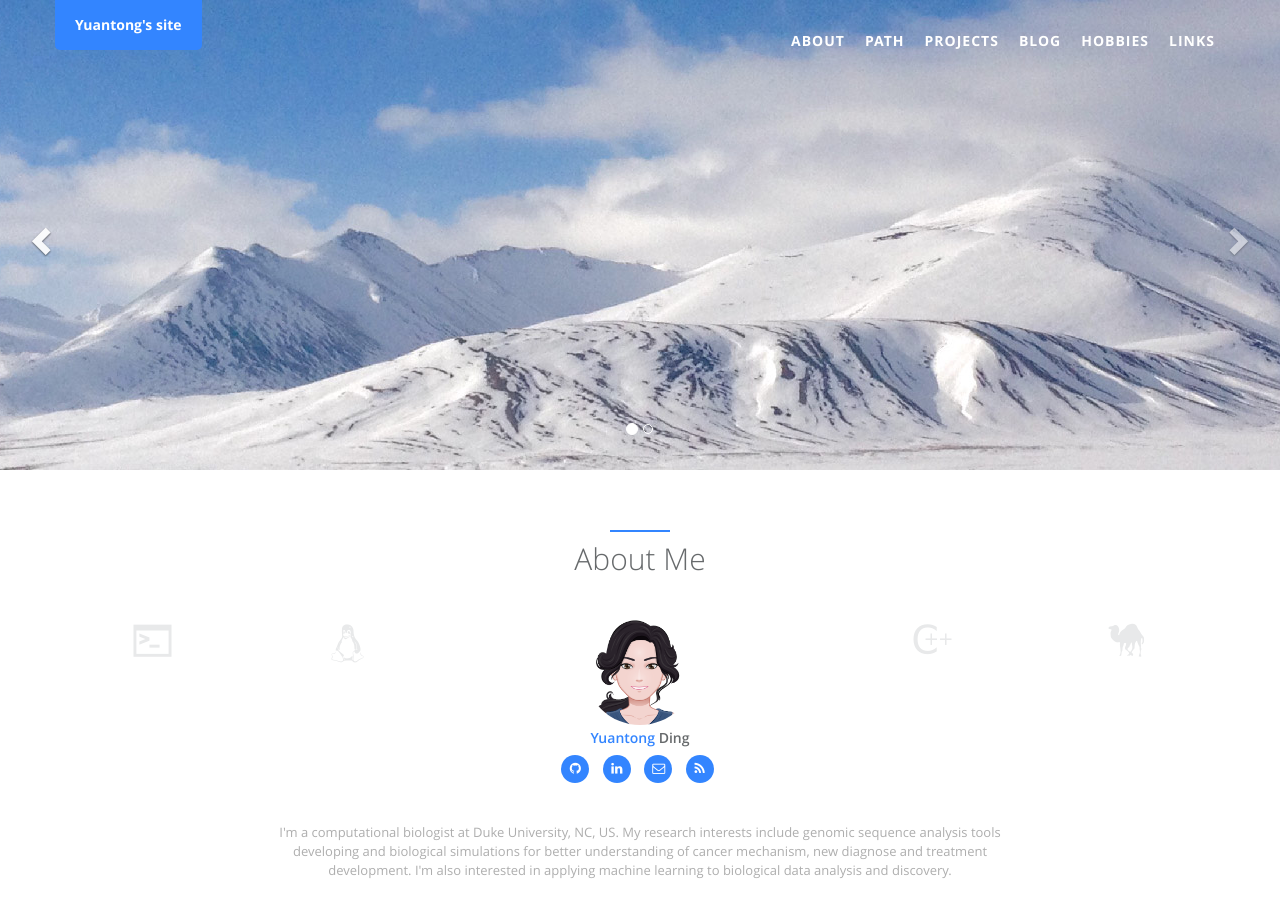
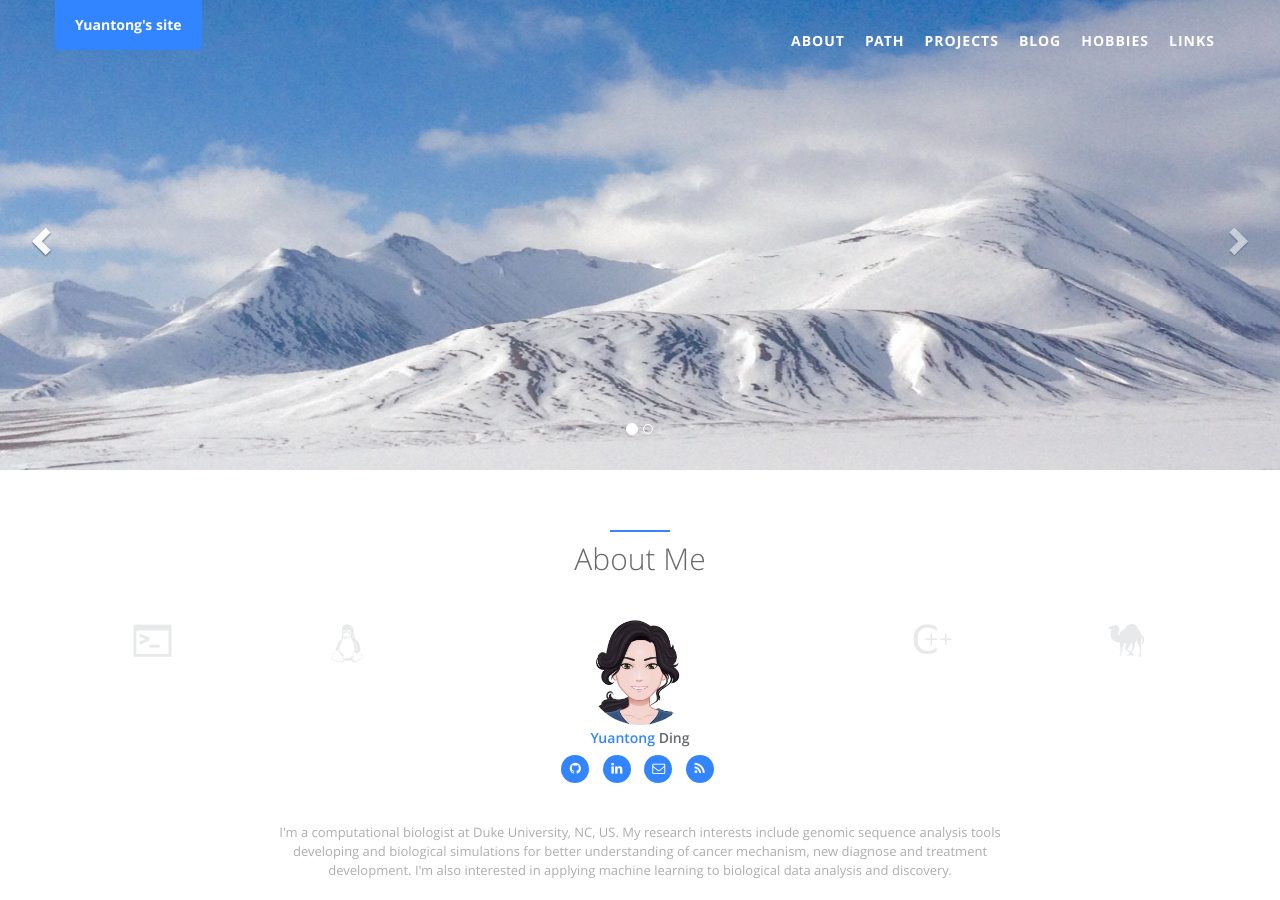
Before and after one commit to ding-yt/ding-yt.github.io, a Jekyll site: the page built from index.html, in a window 1280 px wide and 900 px high. Built offline with Jekyll 4.4.1, drawn with Linux system fonts in a browser that asks for light colours.

Commit message:
Update banners.yml

```diff
--- a/_data/index/banners.yml
+++ b/_data/index/banners.yml
@@ -2,7 +2,7 @@
 # Add items for each banner image in the carousel
 #
 # Images are expected to be located in `static/assets/img/`.
-- src: landing/background_mountain_long.jpg
+- src: landing/background_mountain_long2.jpg
   title: first banner image
 
 - src: landing/kili.jpg
```
